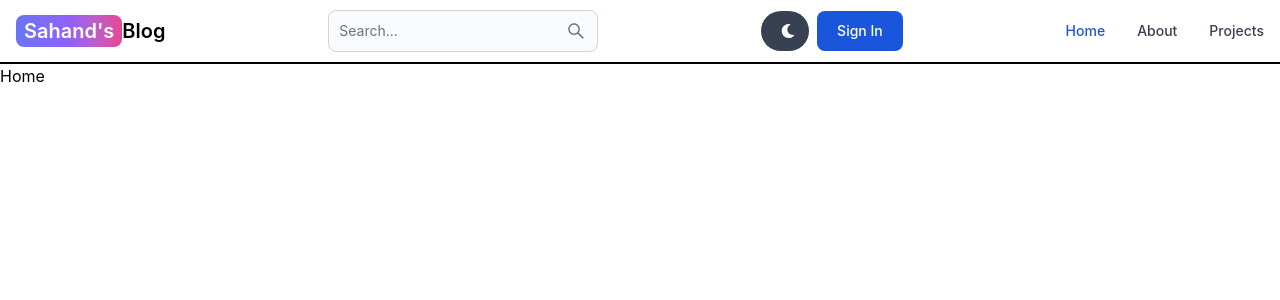
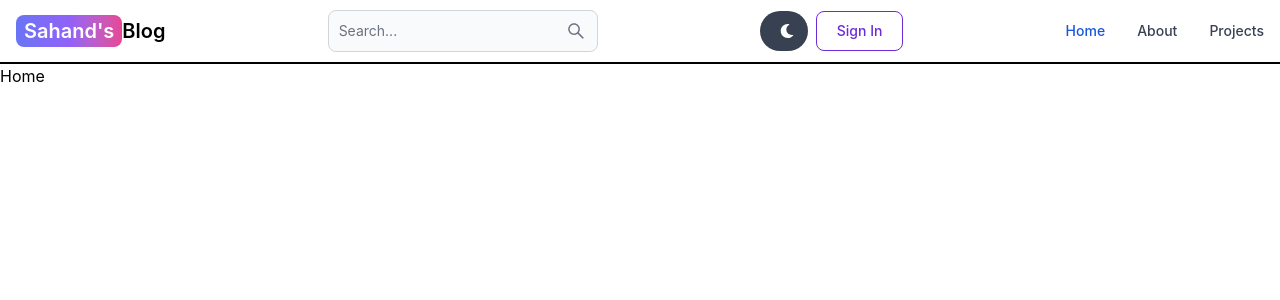
Before and after one commit to nunicho/mern-blog, a React (Vite) app in the folder client/: page / in a window 1280 px wide. Shown: the top 300 px of the page. Built offline with nearby package versions, Linux system fonts and the light colour scheme.

Commit message:
base lista react-vite y node

```diff
--- a/client/src/components/Header.jsx
+++ b/client/src/components/Header.jsx
@@ -33,18 +33,20 @@ export default function Header() {
           <FaMoon />
         </Button>
         <Link to="/sign-in">
-          <Button gradientDuoTone="purpleToPink">Sign In</Button>
+          <Button color="purple" outline>
+            Sign In
+          </Button>
         </Link>
         <NavbarToggle className="sm:hidden" />
       </div>
       <NavbarCollapse>
-        <NavbarLink active={path === "/"} as={'div'}>
+        <NavbarLink active={path === "/"} as={"div"}>
           <Link to="/">Home</Link>
         </NavbarLink>
-        <NavbarLink active={path === "/about"} as={'div'}>
+        <NavbarLink active={path === "/about"} as={"div"}>
           <Link to="/about">About</Link>
         </NavbarLink>
-        <NavbarLink active={path === "/projects"} as={'div'}>
+        <NavbarLink active={path === "/projects"} as={"div"}>
           <Link to="/projects">Projects</Link>
         </NavbarLink>
       </NavbarCollapse>
```
Also changed, not shown: package.json (added, +26 -0 lines), 2 other files (tests, documents, lock files or other folders).
